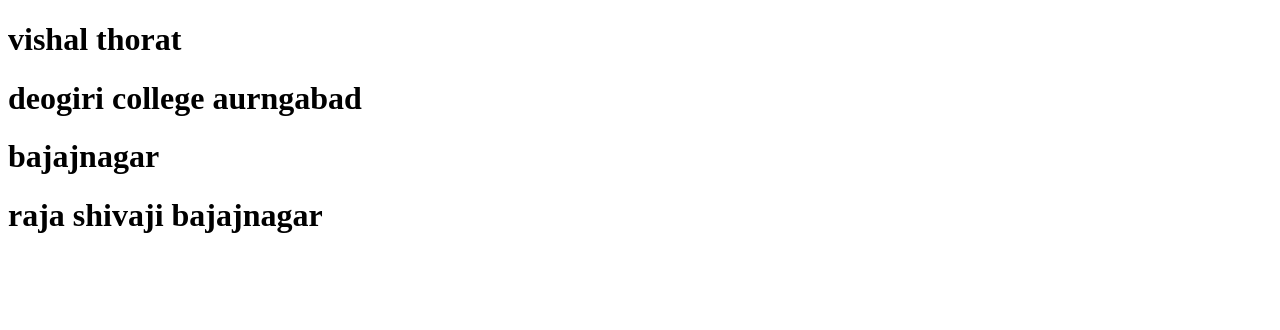
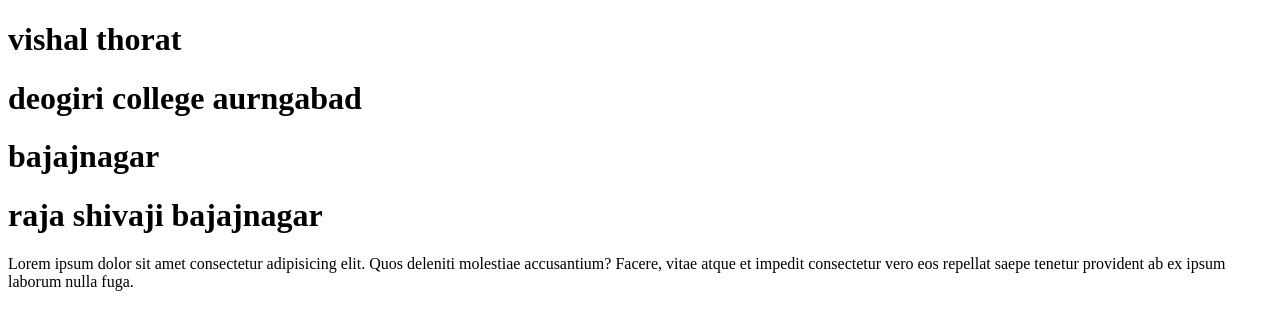
Before and after one commit to vishalthorat2757/portpoleo, a plain HTML site: page index.html in a window 1280 px wide. Drawn offline with Linux system fonts and the light colour scheme.

Commit message:
yesssssss

```diff
--- a/index.html
+++ b/index.html
@@ -11,5 +11,6 @@
     <h1>deogiri college aurngabad</h1>
     <h1>bajajnagar</h1>
     <h1>raja shivaji bajajnagar</h1>
+    Lorem ipsum dolor sit amet consectetur adipisicing elit. Quos deleniti molestiae accusantium? Facere, vitae atque et impedit consectetur vero eos repellat saepe tenetur provident ab ex ipsum laborum nulla fuga.
 </body>
 </html>
```
